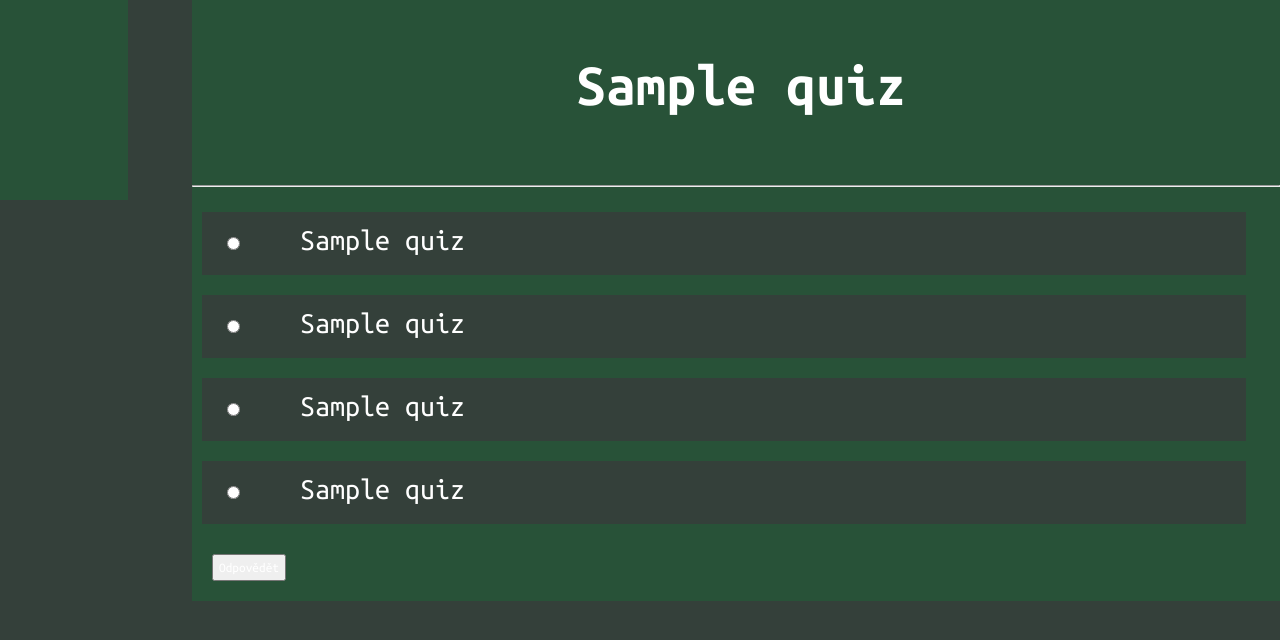
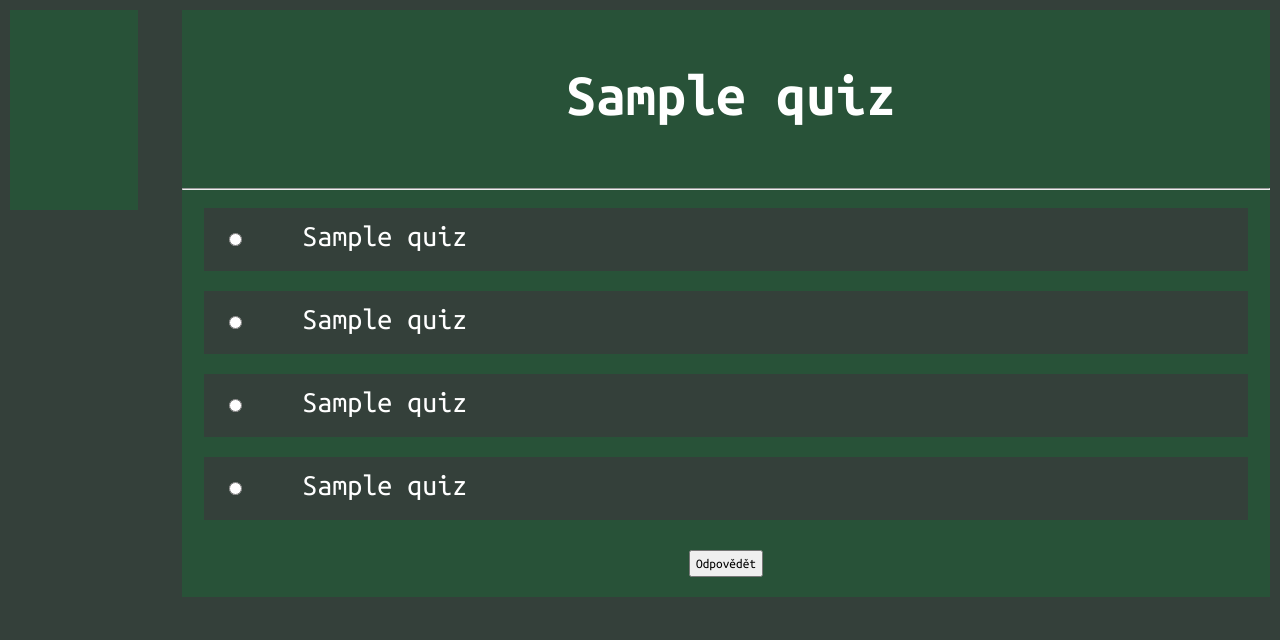
Before and after one commit to VanRhapsody/PersonalProject, a Flask app: template templates/quiz.html in a window 1280 px wide. Shown: the part 135-775 px from the top of the page. Run offline with Flask 3, Linux system fonts and the light colour scheme; the template is opened without the code that fills it: most values are stand-ins (such as "Sample title", 1, 10 or a date in 2020).

Commit message:
Úpravy týkající se kvízů

```diff
--- a/static/css/style.css
+++ b/static/css/style.css
@@ -251,6 +251,7 @@ footer {
 .quiz-content-left {
   background-color: var(--background-green);
   width: 10%;
+  margin: 10px;
   float: left;
   min-height: 200px;
 }
@@ -261,14 +262,16 @@ footer {
 
 .quiz-content-main {
   width: 85%;
+  margin: 10px;
   float: right;
   background-color: var(--background-green);
-  font-size: 30px;
   color: white;
 }
 
 .quiz-content-form {
   width: 100%;
+  text-align: center;
+  font-size: 30px;
 }
 
 .quiz-content-form label,input {
@@ -277,12 +280,23 @@ footer {
   padding: 5px;
 }
 
+
+
+.quiz-content-form input[type=submit] {
+  color: black;
+}
+
 .quiz-content-answer {
   padding: 5px;
   background-color: var(--page-background);
   margin: 10px;
   width: 95%;
   display: inline-block;
+  text-align: left;
+}
+
+.quiz-content-form input:focus ~ .quiz-content-answer {
+  background-color: var(--active-green) !important;
 }
 
 .profile-left-section {
```
